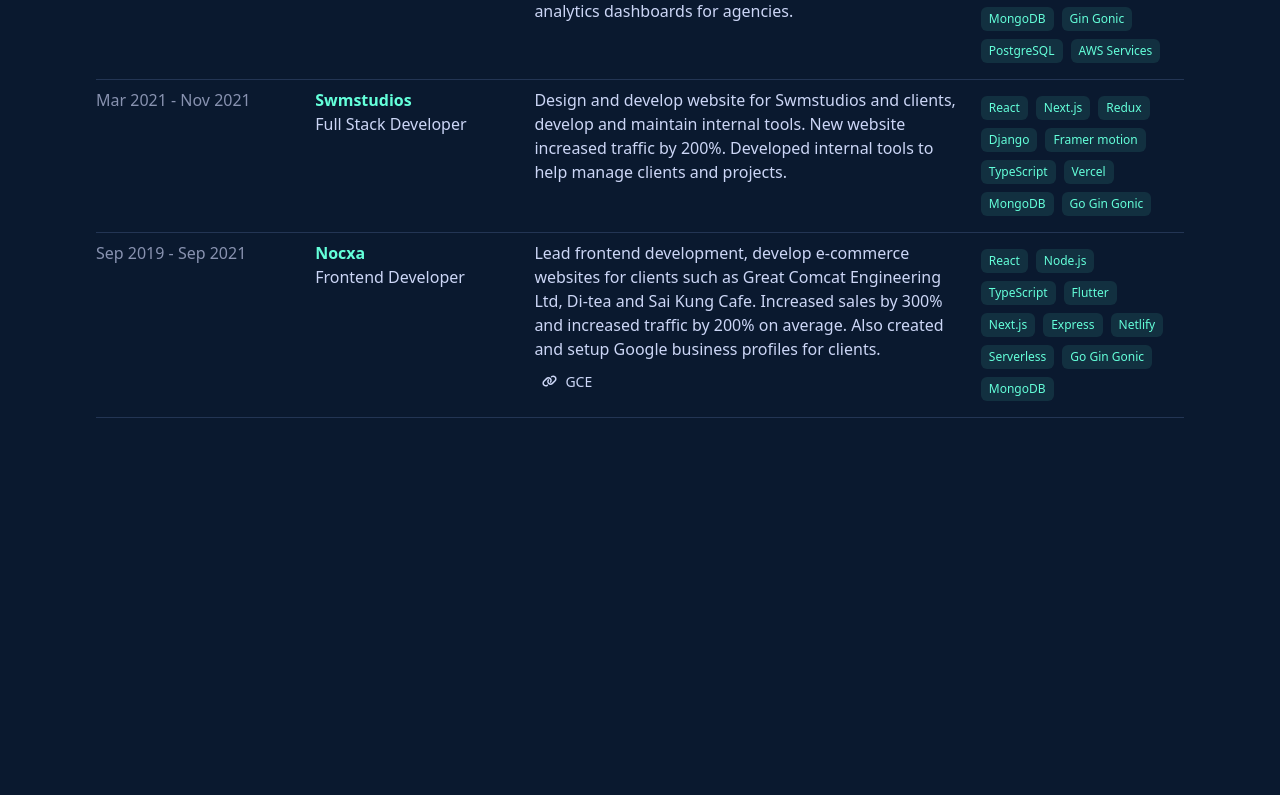
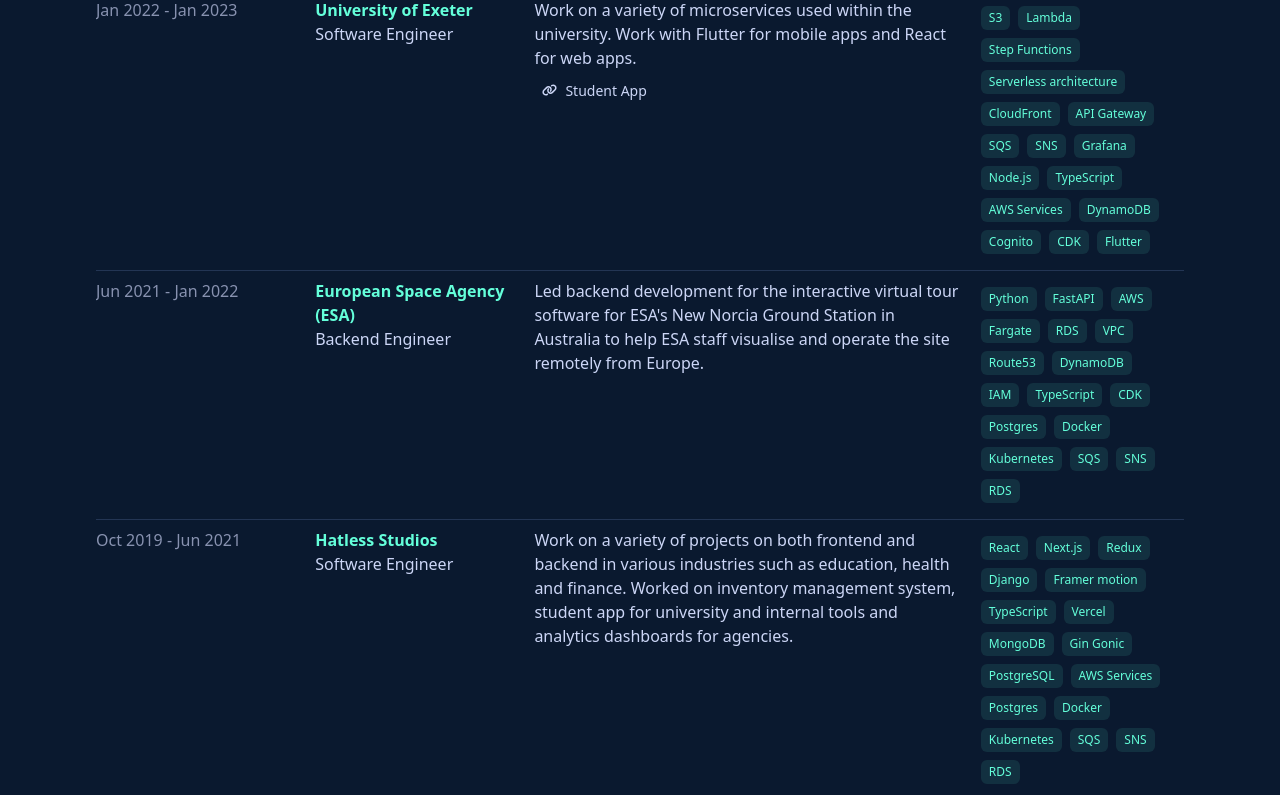
Before and after one commit to gowth6m/portfolio-v2, a Next.js app: page /experience in a window 1280 px wide. Shown: the part 1105-1900 px from the top of the page. Before the commit the page ends 1619 px from the top, so only its background shows below. Built offline with nearby package versions, Linux system fonts and the light colour scheme; a web font is replaced by a local one.

Commit message:
Add Juris AI to projects

```diff
--- a/src/app/layout.tsx
+++ b/src/app/layout.tsx
@@ -5,7 +5,6 @@
 import { Inter } from "next/font/google";
 import Head from "./head";
 import BackgroundAnimation from "@/components/misc/backgroundAnimation";
-import BackgroundHover from "@/components/misc/backgroundHover";
 
 const inter = Inter({ subsets: ["latin"] });
 
@@ -20,7 +19,7 @@
 
       <body>
         <BackgroundAnimation color={"white"} />
-        <BackgroundHover />
+        {/* <BackgroundHover /> */}
         {children}
       </body>
     </html>
--- a/src/components/experience/experience.data.tsx
+++ b/src/components/experience/experience.data.tsx
@@ -34,28 +34,43 @@
             "Material UI",
             "Java",
             "AWS Services",
+            "Jest",
+            "Postgres",
+            "Docker",
+            "Kubernetes",
+            "SQS",
+            "SNS",
+            "RDS",
         ],
         projects: [],
     },
     {
         display: true,
-        role: "Software Engineer",
+        role: "Senior Software Engineer",
         company: "Orsay AI",
         link: "https://orsay.ai",
         dates: "Jan 2024 - May 2024",
         description:
-            "Lead frontend development at Orsay. Create platform to view, respond and interact to leads on various platforms such as Instagram, WhatsApp, Slack, etc using AI agents. Create messaging platform to interact, configure and test AI agents.",
+            "Lead a team of 4 engineers to build an AI-driven engagement platform that consolidates leads from multiple channels, including Instagram, WhatsApp, and Slack. Designed to facilitate interaction with leads through AI agents, the platform allows users to view, respond, and manage conversations efficiently",
         descriptions: [],
         technologies: [
+            "FastAPI",
+            "Python",
+            "AWS Services",
+            "DynamoDB",
+            "S3",
+            "Lambda",
+            "API Gateway",
+            "CloudFront",
+            "AWS CDK",
+            "Fargate",
+            "GitHub",
+            "Grafana faro",
             "React",
-            "FastAPI",
+            "Tanstack Query",
+            "Framer Motion",
+            "Typescript",
             "Zustand",
-            "TypeScript",
-            "Python",
-            "LLM",
-            "Machine Learning",
-            "AWS Services",
-            "Grafana",
         ],
         projects: [
             {
@@ -87,10 +102,15 @@
             "TypeScript",
             "Golang",
             "MongoDB",
+            "S3",
+            "Lambda",
+            "CloudFront",
+            "API Gateway",
+            "SQS",
+            "SNS",
             "EC2",
             "AWS IaC",
             "AWS Services",
-            "Grafana Faro",
         ],
         projects: [
             {
@@ -104,26 +124,27 @@
         role: "Software Engineer",
         company: "University of Exeter",
         link: "https://www.exeter.ac.uk/",
-        dates: "Mar 2022 - Jan 2023",
+        dates: "Jan 2022 - Jan 2023",
         description:
-            "Work on the University of Exeter app that is used by around 22,000 students, create chatbot API microservice used in various applications, create virtual tour app to help students navigate campus and work on online programmes website.",
-        descriptions: [
-            "Work on the University of Exeter app that is used by around 22,000 students",
-            "Create chatbot API microservice used in various applications",
-            "Create virtual tour app and mini games for freshers events",
-        ],
+            "Work on a variety of microservices used within the university. Work with Flutter for mobile apps and React for web apps.",
+        descriptions: [],
         technologies: [
-            "React",
-            "Flutter",
-            "Redux",
-            "MUI",
-            "Serverless",
+            "S3",
+            "Lambda",
+            "Step Functions",
+            "Serverless architecture",
+            "CloudFront",
+            "API Gateway",
+            "SQS",
+            "SNS",
+            "Grafana",
             "Node.js",
             "TypeScript",
             "AWS Services",
             "DynamoDB",
             "Cognito",
             "CDK",
+            "Flutter",
         ],
         projects: [
             {
@@ -133,11 +154,41 @@
         ],
     },
     {
+        display: true,
+        role: "Backend Engineer",
+        company: "European Space Agency (ESA)",
+        link: "https://www.esa.int/",
+        dates: "Jun 2021 - Jan 2022",
+        description:
+            "Led backend development for the interactive virtual tour software for ESA's New Norcia Ground Station in Australia to help ESA staff visualise and operate the site remotely from Europe.",
+        descriptions: [],
+        technologies: [
+            "Python",
+            "FastAPI",
+            "AWS",
+            "Fargate",
+            "RDS",
+            "VPC",
+            "Route53",
+            "DynamoDB",
+            "IAM",
+            "TypeScript",
+            "CDK",
+            "Postgres",
+            "Docker",
+            "Kubernetes",
+            "SQS",
+            "SNS",
+            "RDS",
+        ],
+        projects: [],
+    },
+    {
         display: false,
         role: "Software Engineer",
         company: "Hatless Studios",
         link: "https://www.linkedin.com/company/hatless-studios",
-        dates: "Jan 2020 - Feb 2022",
+        dates: "Oct 2019 - Jun 2021",
         description: `Work on a variety of projects on both frontend and backend in various industries such as education, health and finance. Worked on inventory management system, student app for university and internal tools and analytics dashboards for agencies.`,
         descriptions: [],
         technologies: [
@@ -152,6 +203,12 @@
             "Gin Gonic",
             "PostgreSQL",
             "AWS Services",
+            "Postgres",
+            "Docker",
+            "Kubernetes",
+            "SQS",
+            "SNS",
+            "RDS",
         ],
     },
     {
@@ -159,7 +216,7 @@
         role: "Full Stack Developer",
         company: "Swmstudios",
         link: "https://swmstudios.com/",
-        dates: "Mar 2021 - Nov 2021",
+        dates: "Mar 2019 - Dec 2020",
         description:
             "Design and develop website for Swmstudios and clients, develop and maintain internal tools. New website increased traffic by 200%. Developed internal tools to help manage clients and projects.",
         descriptions: [
@@ -178,37 +235,6 @@
             "Go Gin Gonic",
         ],
     },
-    {
-        display: false,
-        role: "Frontend Developer",
-        company: "Nocxa",
-        link: "https://nocxa.com/",
-        dates: "Sep 2019 - Sep 2021",
-        description:
-            "Lead frontend development, develop e-commerce websites for clients such as Great Comcat Engineering Ltd, Di-tea and Sai Kung Cafe. Increased sales by 300% and increased traffic by 200% on average. Also created and setup Google business profiles for clients.",
-        descriptions: [
-            "Design and develop websites and web apps for clients",
-            "Develop apps for clients",
-        ],
-        technologies: [
-            "React",
-            "Node.js",
-            "TypeScript",
-            "Flutter",
-            "Next.js",
-            "Express",
-            "Netlify",
-            "Serverless",
-            "Go Gin Gonic",
-            "MongoDB",
-        ],
-        projects: [
-            {
-                title: "GCE",
-                link: "https://greatcomcatengineering.com",
-            },
-        ],
-    },
 ];
 
 export { experience };
--- a/src/components/projects/projects.data.tsx
+++ b/src/components/projects/projects.data.tsx
@@ -11,6 +11,31 @@
 
 const projects: ProjectModel[] = [
     {
+        year: 2024,
+        title: "Juris AI",
+        description:
+            "An advanced AI-powered platform designed to streamline contract review by analyzing individual clauses, assessing risk levels, and providing actionable improvement suggestions.",
+        image: "./images/jurisai.png",
+        link: "https://app.jurisai.uk",
+        github: "https://github.com/gowth6m/juris-ai",
+        stack: [
+            "Python",
+            "FastAPI",
+            "AWS Services",
+            "Open AI",
+            "LLM",
+            "Fargate",
+            "React",
+            "Material UI",
+            "TypeScript",
+            "Grafana",
+            "S3",
+            "DynamoDB",
+            "Docker",
+        ],
+        display: true,
+    },
+    {
         year: 2023,
         title: "NightBloom AI",
         description:
@@ -18,12 +43,15 @@
         image: "./images/nightbloom.webp",
         link: "https://nightbloom.ai",
         stack: [
-            "Next.js",
+            "Rust",
+            "Axum",
             "React",
             "Framer Motion",
             "Material UI",
             "AWS Services",
-            "Node.js",
+            "S3",
+            "Docker",
+            "Kubernetes",
             "TypeScript",
             "DynamoDB",
         ],
```
Also changed, not shown: public/images/jurisai.png (added).
